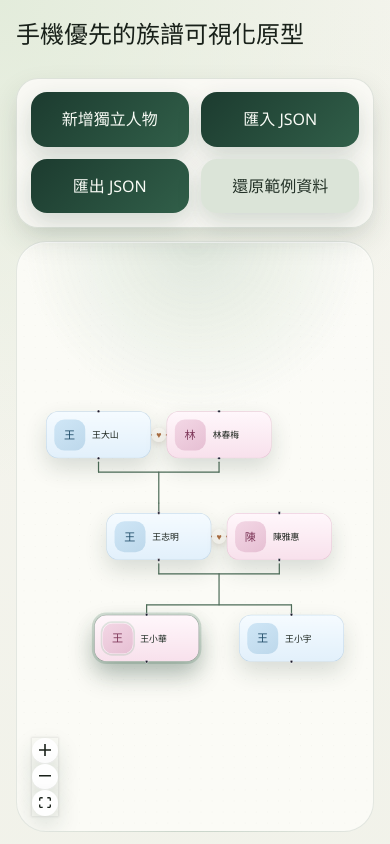
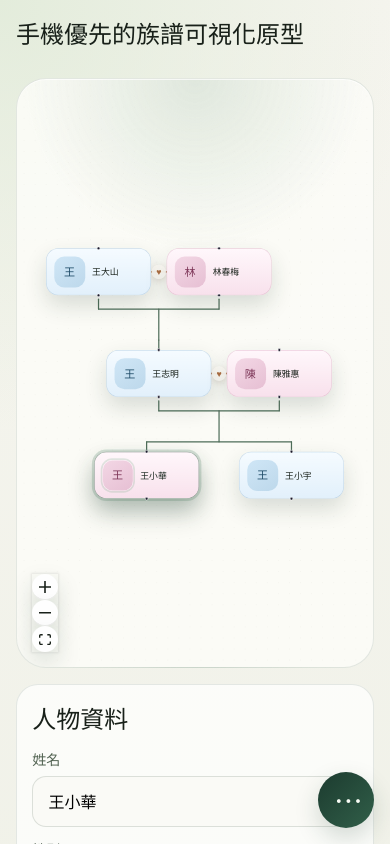
Before and after one commit to kevin1kevin1k/Zupu, a React (Vite) app: page / in a window 390 px wide. Shown: the top 844 px of the page. Built offline with nearby package versions, Linux system fonts and the light colour scheme.

Commit message:
fix: collapse mobile global actions into fab

```diff
--- a/src/App.tsx
+++ b/src/App.tsx
@@ -38,6 +38,7 @@ function App() {
       ? window.matchMedia("(max-width: 960px)").matches
       : false,
   );
+  const [isMobileFabOpen, setIsMobileFabOpen] = useState(false);
   const [people, setPeople] = useState<Person[]>(sampleTree.people);
   const [relationships, setRelationships] = useState<Relationship[]>(sampleTree.relationships);
   const [selectedPersonId, setSelectedPersonId] = useState<string | null>(sampleTree.people[4]?.id ?? null);
@@ -76,6 +77,12 @@ function App() {
       mediaQuery.removeEventListener("change", handleChange);
     };
   }, []);
+
+  useEffect(() => {
+    if (!isMobile && isMobileFabOpen) {
+      setIsMobileFabOpen(false);
+    }
+  }, [isMobile, isMobileFabOpen]);
 
   function updateSelectedPerson<K extends keyof Person>(key: K, value: Person[K]) {
     if (!selectedPersonId) {
@@ -307,9 +314,9 @@ function App() {
           <h2>手機優先的族譜可視化原型</h2>
         </div>
 
-        <div className="mobile-toolbar mobile-only">
-          {renderGlobalActionButtons("mobile-toolbar__grid")}
-        </div>
+        {isMobile && importMessage ? (
+          <p className="canvas-stage__status mobile-only">{importMessage}</p>
+        ) : null}
 
         <div className="flow-wrapper">
           <ReactFlow
@@ -320,9 +327,11 @@ function App() {
             nodeTypes={nodeTypes}
             nodes={nodes}
             onNodeClick={(_, node) => {
+              setIsMobileFabOpen(false);
               setSelectedPersonId(node.id);
             }}
             onPaneClick={() => {
+              setIsMobileFabOpen(false);
               setSelectedPersonId(null);
             }}
             proOptions={{ hideAttribution: true }}
@@ -332,6 +341,61 @@ function App() {
             <Controls showInteractive={false} />
           </ReactFlow>
         </div>
+
+        <div className="mobile-fab mobile-only">
+          {isMobileFabOpen ? (
+            <div className="mobile-fab__panel">
+              <button
+                onClick={() => {
+                  addStandalonePerson();
+                  setIsMobileFabOpen(false);
+                }}
+                type="button"
+              >
+                新增獨立人物
+              </button>
+              <button
+                onClick={() => {
+                  fileInputRef.current?.click();
+                  setIsMobileFabOpen(false);
+                }}
+                type="button"
+              >
+                匯入 JSON
+              </button>
+              <button
+                onClick={() => {
+                  exportJson();
+                  setIsMobileFabOpen(false);
+                }}
+                type="button"
+              >
+                匯出 JSON
+              </button>
+              <button
+                className="button-secondary"
+                onClick={() => {
+                  resetSampleData();
+                  setIsMobileFabOpen(false);
+                }}
+                type="button"
+              >
+                還原範例資料
+              </button>
+            </div>
+          ) : null}
+          <button
+            aria-expanded={isMobileFabOpen}
+            aria-label={isMobileFabOpen ? "關閉更多操作" : "開啟更多操作"}
+            className="mobile-fab__trigger"
+            onClick={() => {
+              setIsMobileFabOpen((current) => !current);
+            }}
+            type="button"
+          >
+            {isMobileFabOpen ? "×" : "⋯"}
+          </button>
+        </div>
       </main>
     </div>
   );
--- a/src/styles.css
+++ b/src/styles.css
@@ -205,22 +205,48 @@ button:disabled {
   color: #5d6d60;
 }
 
-.mobile-toolbar {
-  position: sticky;
-  top: 0.75rem;
-  z-index: 5;
-  padding: 0.85rem;
+.canvas-stage__status {
+  margin: -0.2rem 0 0;
+  color: #536155;
+  font-size: 0.92rem;
+}
+
+.mobile-fab {
+  position: fixed;
+  right: 1rem;
+  bottom: 1rem;
+  display: grid;
+  justify-items: end;
+  gap: 0.75rem;
+  z-index: 12;
+}
+
+.mobile-fab__panel {
+  width: min(80vw, 220px);
+  padding: 0.8rem;
   border: 1px solid rgba(55, 84, 68, 0.14);
   border-radius: 22px;
-  background: rgba(252, 251, 247, 0.86);
-  box-shadow: 0 12px 28px rgba(31, 52, 41, 0.12);
+  background: rgba(252, 251, 247, 0.96);
+  box-shadow: 0 12px 28px rgba(31, 52, 41, 0.16);
   backdrop-filter: blur(10px);
+  display: grid;
+  gap: 0.75rem;
 }
 
-.mobile-toolbar__grid {
+.mobile-fab__panel button {
+  width: 100%;
+  text-align: left;
+}
+
+.mobile-fab__trigger {
+  width: 3.5rem;
+  height: 3.5rem;
+  padding: 0;
+  border-radius: 999px;
   display: grid;
-  grid-template-columns: repeat(2, minmax(0, 1fr));
-  gap: 0.75rem;
+  place-items: center;
+  font-size: 1.8rem;
+  line-height: 1;
 }
 
 .flow-wrapper {
@@ -399,6 +425,10 @@ button:disabled {
     display: block;
   }
 
+  .mobile-fab.mobile-only {
+    display: grid;
+  }
+
   .canvas-stage {
     order: 1;
     padding: 1rem;
@@ -409,7 +439,8 @@ button:disabled {
     display: block;
   }
 
-  .mobile-toolbar button,
+  .mobile-fab__panel button,
+  .mobile-fab__trigger,
   .detail-actions button {
     min-height: 3.1rem;
     padding: 0.95rem 1rem;
```
Also changed, not shown: 2 other files (tests, documents, lock files or other folders).
